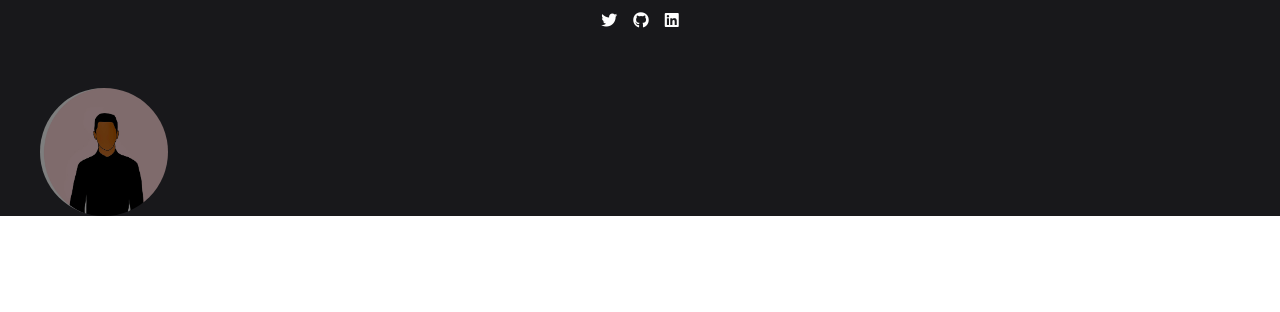
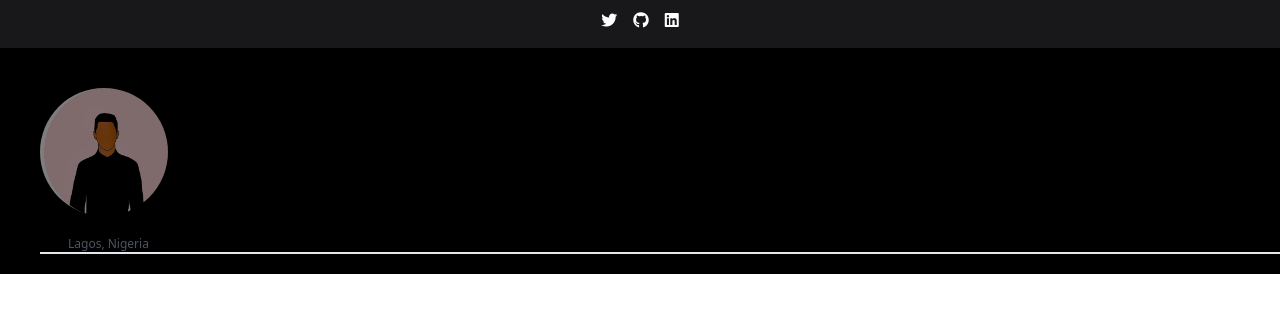
Before and after one commit to ikotun-dev/ikotun-site, a Vue app: page / in a window 1280 px wide. Shown: the top 312 px of the page. Built offline with nearby package versions, Linux system fonts and the light colour scheme.

Commit message:
horizontal line

```diff
--- a/public/index.html
+++ b/public/index.html
@@ -5,6 +5,9 @@
     <meta http-equiv="X-UA-Compatible" content="IE=edge">
     <meta name="viewport" content="width=device-width,initial-scale=1.0">
     <link rel="icon" href="<%= BASE_URL %>favicon.ico">
+    <link rel="preconnect" href="https://fonts.googleapis.com">
+<link rel="preconnect" href="https://fonts.gstatic.com" crossorigin>
+<link href="https://fonts.googleapis.com/css2?family=League+Spartan&display=swap" rel="stylesheet">
     <link rel="stylesheet" href="https://cdnjs.cloudflare.com/ajax/libs/font-awesome/6.4.0/css/all.min.css" integrity="sha512-iecdLmaskl7CVkqkXNQ/ZH/XLlvWZOJyj7Yy7tcenmpD1ypASozpmT/E0iPtmFIB46ZmdtAc9eNBvH0H/ZpiBw==" crossorigin="anonymous" referrerpolicy="no-referrer" />
     <title><%= htmlWebpackPlugin.options.title %></title>
   </head>
--- a/src/components/HeaDer.vue
+++ b/src/components/HeaDer.vue
@@ -1,9 +1,13 @@
 <template>
-    <div class="pt-10 pl-10 bg-zinc-900">
+    <div class="pt-10 pl-10  pb-5 bg-black">
           <img class="w-32 h-32 rounded-full" :src="require('../assets/images/832.jpg')" alt="my image">
+          <div class="flex mt-5">
+          <i class="fas fa-map-marker text-gray mr-4"></i><h3 class=" text-gray-600 text-xs">Lagos, Nigeria</h3>
+          </div>
+          <hr/>
+          <hr/>
     </div>
   </template>
-
 
 <script>
 
```
